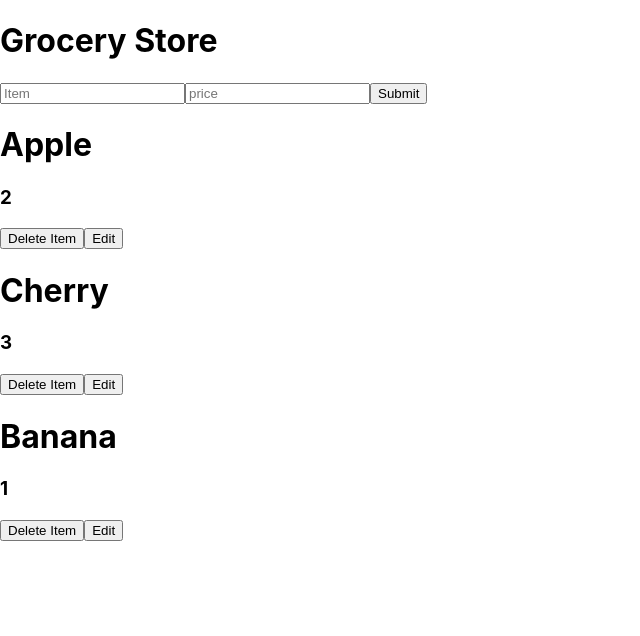
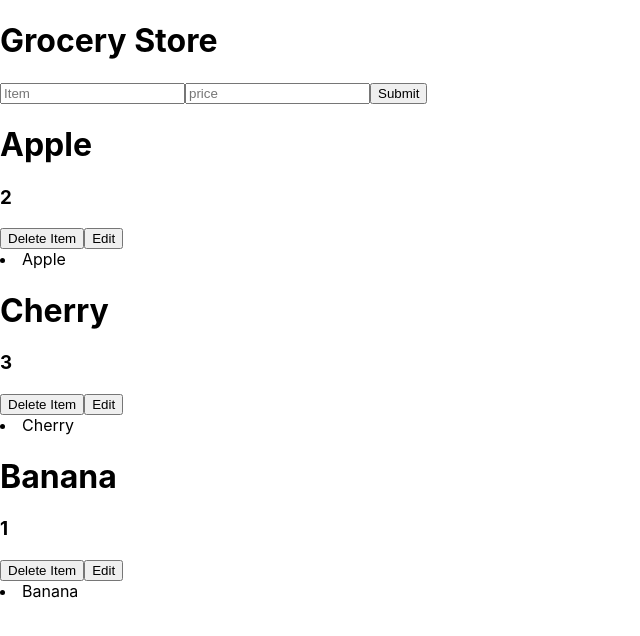
Before and after one commit to schmidtsean/js-grocery, a React (Create React App) app: page / in a window 1280 px wide. Shown: the top 636 px of the page, without its empty margins (0-640 px from the left). Built offline with nearby package versions, Linux system fonts and the light colour scheme.

Commit message:
errors fixed

```diff
--- a/src/App.js
+++ b/src/App.js
@@ -8,8 +8,7 @@ class App extends Component {
       { id: 2, item: "Cherry", price: "3"},
       { id: 3, item: "Banana", price: "1"},
 
-    ],
-    filter: "All"
+    ]
   }
 
   getId = () => {
@@ -47,6 +46,21 @@ class App extends Component {
     })
   }
 
+  updateComplete = (id) => {
+    const { groceries } = this.state
+    this.setState({
+      groceries: groceries.map( g => {
+        if (g.id === id) {
+          return {
+            ...g,
+            complete: !g.complete
+          }
+        }
+        return g
+      })
+    })
+  }
+
   render() {
     const { groceries } = this.state
 
@@ -58,6 +72,7 @@ class App extends Component {
        groceries={groceries}
        removeGrocery={this.removeGrocery}
        updateGrocery={this.updateGrocery}
+       updateComplete={this.updateComplete}
       />
       </>
 
--- a/src/components/grocery/Grocery.js
+++ b/src/components/grocery/Grocery.js
@@ -3,12 +3,12 @@ import GroceryForm from './GroceryForm';
 class Grocery extends Component {
     state = { editing: false }
     toggleEdit = () => {
-        const { editing } = this.state
+        const { editing, complete, uncomplete } = this.state
         this.setState({ editing: !editing })
     }
     render() {
         const { editing } = this.state
-        const { item, price, id, removeGrocery, updateGrocery} = this.props
+        const { item, price, id, removeGrocery, complete, updateGrocery} = this.props
         return(
             <div>
                 <h1>{item}</h1>
@@ -22,8 +22,20 @@ class Grocery extends Component {
                     :
                     <button onClick={() => this.toggleEdit()}>Edit</button>
                 }
-            </div>
-        )
+             <li
+             style={ complete ? {...styles.complete } : null }
+             onClick={() => updateGrocery(id)}
+             >
+                {item}
+             </li>
+             </div>
+         )
+       }
     }
+    const styles = {
+      complete: {
+          color: "gray",
+          textDecoration: 'line-through'
+      }
 }
 export default Grocery;
--- a/src/components/grocery/GroceryList.js
+++ b/src/components/grocery/GroceryList.js
@@ -1,9 +1,7 @@
 import Grocery from './Grocery';
-
-const GroceryList = ({ groceries, removeGrocery, updateGrocery }) => {
+const GroceryList = ({ groceries, removeGrocery, updateGrocery, complete }) => {
   console.log(groceries)
   return (
-
     <>
       {
         groceries.map( g => (
@@ -17,5 +15,4 @@ const GroceryList = ({ groceries, removeGrocery, updateGrocery }) => {
     </>
   )
 }
-
 export default GroceryList;
```
